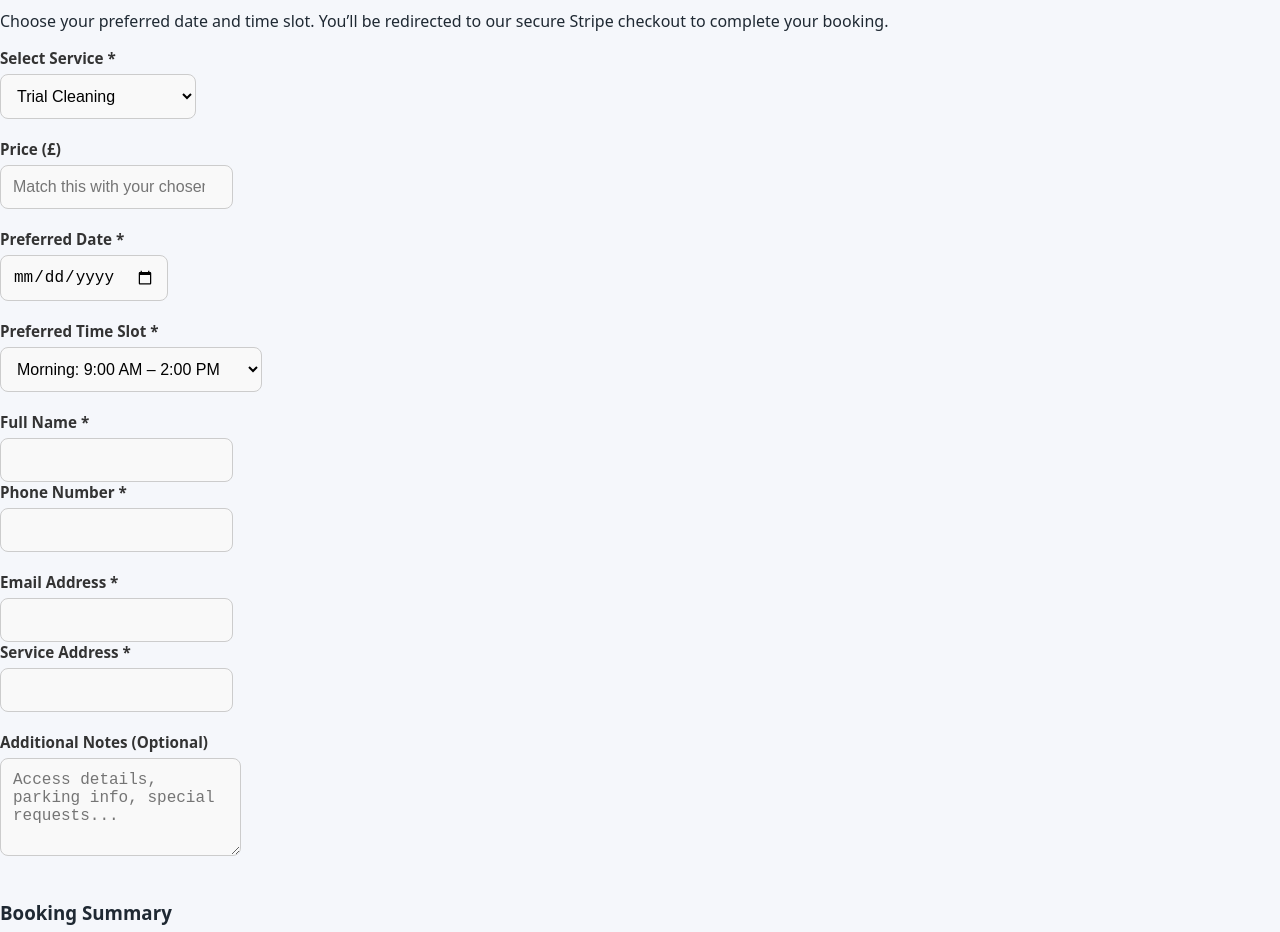
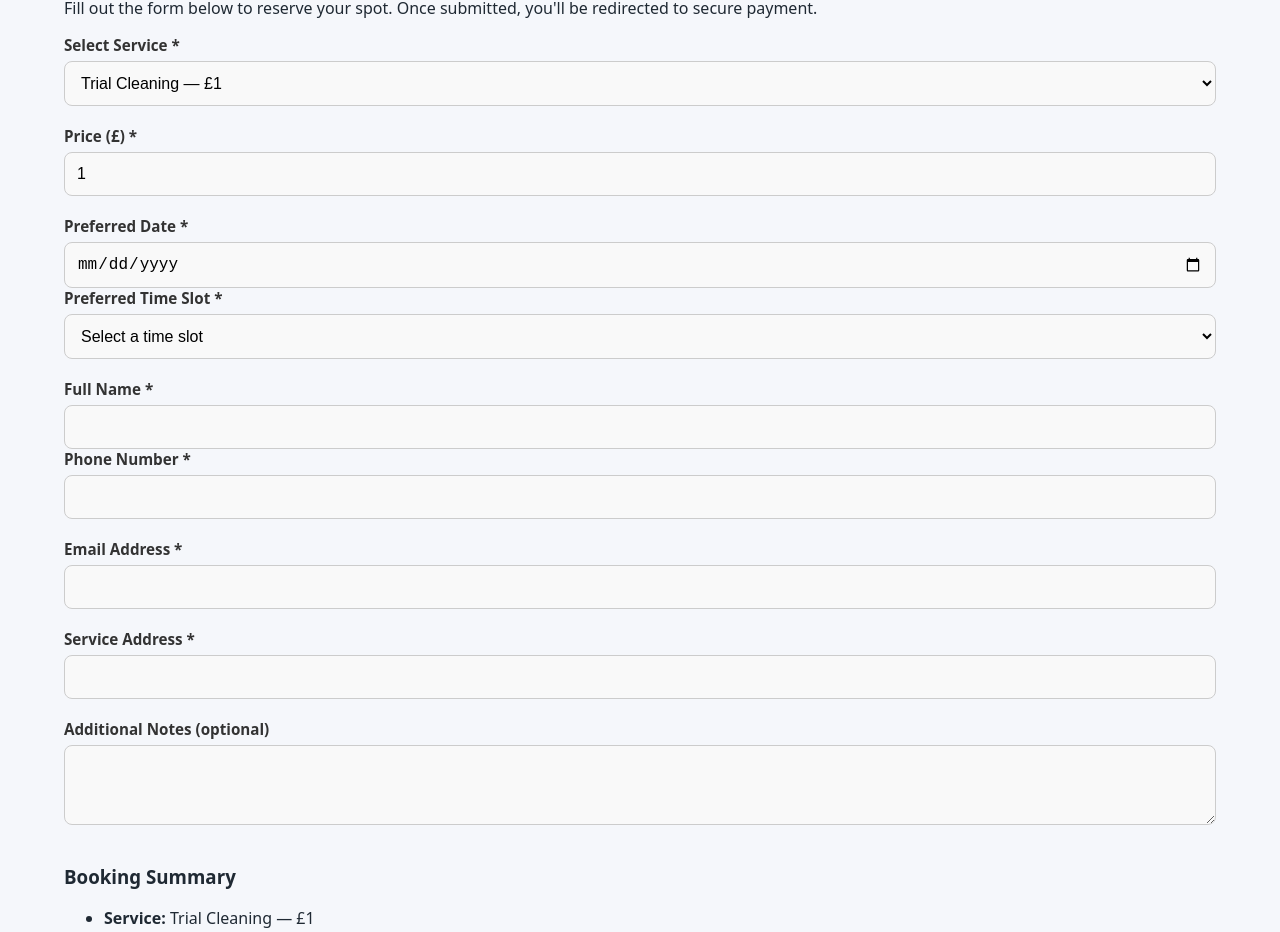
Before and after one commit to FastClean1/fastandclean-site, a React (Vite) app: page /book in a window 1280 px wide. Shown: the part 120-1052 px from the top of the page. Built offline with nearby package versions, Linux system fonts and the light colour scheme.

Commit message:
Update Book.jsx

```diff
--- a/src/Book.jsx
+++ b/src/Book.jsx
@@ -1,229 +1,217 @@
 import React, { useMemo, useState } from "react";
+import { useSearchParams } from "react-router-dom";
 import "./book.css";
 
+// Mappa servizio → link Stripe (pagamento dopo form)
+const PAYMENT_LINKS = {
+  "Trial Cleaning": "https://buy.stripe.com/3cI3cwb4qaozez5akE7N606",
+  "House Cleaning": "https://buy.stripe.com/eVq14o6Oa9kv8aH2Sc7N604",
+  "Office Cleaning": "https://buy.stripe.com/14A7sM6Oa1S38aHdwQ7N603",
+  "Garden Maintenance": "https://buy.stripe.com/6oU4gAgoK9kvaiP8cw7N602",
+  "Landscaping": "https://buy.stripe.com/eVqcN6dcy7cnaiPgJ27N601",
+  "Handyman Repairs": "https://buy.stripe.com/3cIfZib4qdALbmTfEY7N600",
+};
+
 export default function Book() {
-  // ---- CONFIGURA QUI (EmailJS + tuoi dati) --------------------
-  const EMAILJS_SERVICE_ID        = "YOUR_SERVICE_ID";          // es. "service_abc123"
-  const EMAILJS_TEMPLATE_OWNER_ID = "YOUR_TEMPLATE_OWNER_ID";   // template per l'email che ricevi tu
-  const EMAILJS_TEMPLATE_USER_ID  = "YOUR_TEMPLATE_USER_ID";    // template per l'email al cliente
-  const BUSINESS_EMAIL            = "fastandcleanoffice@gmail.com"; // fallback se serve
-  // -------------------------------------------------------------
+  const [sp] = useSearchParams();
+  const initialService = sp.get("service") || "Trial Cleaning";
+  const initialPrice = sp.get("price") || "1";
 
-  // Payment Links (forniti da te)
-  const links = useMemo(() => ({
-    "Trial Cleaning":     "https://buy.stripe.com/3cI3cwb4qaozez5akE7N606",  // £1
-    "House Cleaning":     "https://buy.stripe.com/eVq14o6Oa9kv8aH2Sc7N604",
-    "Office Cleaning":    "https://buy.stripe.com/14A7sM6Oa1S38aHdwQ7N603",
-    "Garden Maintenance": "https://buy.stripe.com/6oU4gAgoK9kvaiP8cw7N602",
-    "Landscaping":        "https://buy.stripe.com/eVqcN6dcy7cnaiPgJ27N601",
-    "Handyman Repairs":   "https://buy.stripe.com/3cIfZib4qdALbmTfEY7N600",
-  }), []);
+  const [selectedService, setSelectedService] = useState(initialService);
+  const [selectedPrice, setSelectedPrice] = useState(initialPrice);
+  const [date, setDate] = useState("");
+  const [timeSlot, setTimeSlot] = useState("");
+  const [fullName, setFullName] = useState("");
+  const [phone, setPhone] = useState("");
+  const [email, setEmail] = useState("");
+  const [address, setAddress] = useState("");
+  const [notes, setNotes] = useState("");
+  const [error, setError] = useState("");
 
-  // Opzioni form
-  const services = Object.keys(links);
-  const timeSlots = [
-    "Morning: 9:00 AM – 2:00 PM",
-    "Afternoon: 3:00 PM – 7:00 PM",
-  ];
+  const services = useMemo(
+    () => [
+      { name: "Trial Cleaning", price: 1 },
+      { name: "House Cleaning", price: 95 },
+      { name: "Office Cleaning", price: 120 },
+      { name: "Garden Maintenance", price: 65 },
+      { name: "Landscaping", price: 160 },
+      { name: "Handyman Repairs", price: 80 },
+    ],
+    []
+  );
 
-  // Stato form
-  const [selectedService, setSelectedService] = useState(services[0]);
-  const [price, setPrice]                 = useState(""); // visivo, non usato da Stripe Link
-  const [date, setDate]                   = useState("");
-  const [timeSlot, setTimeSlot]           = useState(timeSlots[0]);
-  const [fullName, setFullName]           = useState("");
-  const [email, setEmail]                 = useState("");
-  const [phone, setPhone]                 = useState("");
-  const [address, setAddress]             = useState("");
-  const [notes, setNotes]                 = useState("");
-  const [sending, setSending]             = useState(false);
-  const [error, setError]                 = useState("");
-
-  const payLink = links[selectedService];
-
-  async function handleSubmit(e) {
+  const handleSubmit = async (e) => {
     e.preventDefault();
     setError("");
 
-    if (!selectedService || !date || !timeSlot || !fullName || !email || !phone || !address) {
-      setError("Please fill in all required fields.");
+    try {
+      if (window.emailjs) {
+        await window.emailjs.send(
+          "YOUR_SERVICE_ID", // <-- sostituisci con il tuo
+          "YOUR_TEMPLATE_ID", // <-- sostituisci con il tuo
+          {
+            to_email: email,
+            service: selectedService,
+            price: `£${selectedPrice}`,
+            date,
+            timeSlot,
+            fullName,
+            phone,
+            address,
+            notes,
+          }
+        );
+      }
+    } catch (err) {
+      console.error("EmailJS error:", err);
+    }
+
+    const link = PAYMENT_LINKS[selectedService];
+    if (!link) {
+      setError("Payment link not found for this service.");
       return;
     }
 
-    if (!payLink) {
-      setError("Payment link not configured for this service.");
-      return;
-    }
-
-    setSending(true);
-
-    // Dati booking usati nelle email
-    const payload = {
-      service: selectedService,
-      price: price || "—",
-      date,
-      timeSlot,
-      fullName,
-      email,
-      phone,
-      address,
-      notes: notes || "—",
+    window.location.href = link;
   };
 
-    try {
-      // 1) Email a TE (owner)
-      await window.emailjs.send(
-        EMAILJS_SERVICE_ID,
-        EMAILJS_TEMPLATE_OWNER_ID,
-        {
-          // variabili da mappare nel template EmailJS
-          to_email: BUSINESS_EMAIL, // oppure fisso nel template
-          ...payload,
-        }
-      );
-
-      // 2) Email al CLIENTE (conferma)
-      await window.emailjs.send(
-        EMAILJS_SERVICE_ID,
-        EMAILJS_TEMPLATE_USER_ID,
-        {
-          to_email: email, // il destinatario è il cliente
-          ...payload,
-        }
-      );
-
-      // 3) Vai al pagamento Stripe (Payment Link)
-      window.location.href = payLink;
-    } catch (err) {
-      console.error(err);
-      setError("Email error. Please try again.");
-      setSending(false);
-    }
-  }
-
   return (
-    <div className="book-wrap">
+    <section className="book">
+      <div className="container container-narrow">
         <h1>Book Your Service</h1>
-      <p className="book-sub">
-        Choose your preferred date and time slot. You’ll be redirected to our secure Stripe checkout to complete your booking.
+        <p className="muted">
+          Fill out the form below to reserve your spot. Once submitted, you'll be
+          redirected to secure payment.
         </p>
 
         <form className="book-form" onSubmit={handleSubmit}>
-
-        <div className="field">
-          <label>Select Service *</label>
+          <label>
+            Select Service *
             <select
               value={selectedService}
-            onChange={(e) => setSelectedService(e.target.value)}
+              onChange={(e) => {
+                const s = services.find((x) => x.name === e.target.value);
+                setSelectedService(e.target.value);
+                if (s) setSelectedPrice(String(s.price));
+              }}
             >
-            {services.map(s => (
-              <option key={s} value={s}>{s}</option>
+              {services.map((s) => (
+                <option key={s.name} value={s.name}>
+                  {s.name} — £{s.price}
+                </option>
               ))}
             </select>
-        </div>
+          </label>
 
-        <div className="field">
-          <label>Price (£)</label>
+          <label>
+            Price (£) *
             <input
               type="number"
-            placeholder="Match this with your chosen package."
-            value={price}
-            onChange={(e) => setPrice(e.target.value)}
-            min="1"
+              min="0"
+              value={selectedPrice}
+              onChange={(e) => setSelectedPrice(e.target.value)}
+              required
             />
-        </div>
+          </label>
 
-        <div className="field">
-          <label>Preferred Date *</label>
+          <div className="grid-2">
+            <label>
+              Preferred Date *
               <input
                 type="date"
                 value={date}
                 onChange={(e) => setDate(e.target.value)}
                 required
               />
-        </div>
-
-        <div className="field">
-          <label>Preferred Time Slot *</label>
+            </label>
+            <label>
+              Preferred Time Slot *
               <select
                 value={timeSlot}
                 onChange={(e) => setTimeSlot(e.target.value)}
                 required
               >
-            {timeSlots.map(slot => (
-              <option key={slot} value={slot}>{slot}</option>
-            ))}
+                <option value="">Select a time slot</option>
+                <option>Morning: 9:00 AM – 2:00 PM</option>
+                <option>Afternoon: 3:00 PM – 7:00 PM</option>
               </select>
+            </label>
           </div>
 
           <div className="grid-2">
-          <div className="field">
-            <label>Full Name *</label>
+            <label>
+              Full Name *
               <input
                 type="text"
                 value={fullName}
                 onChange={(e) => setFullName(e.target.value)}
                 required
               />
-          </div>
-          <div className="field">
-            <label>Phone Number *</label>
+            </label>
+            <label>
+              Phone Number *
               <input
                 type="tel"
                 value={phone}
                 onChange={(e) => setPhone(e.target.value)}
                 required
               />
-          </div>
+            </label>
           </div>
 
-        <div className="grid-2">
-          <div className="field">
-            <label>Email Address *</label>
+          <label>
+            Email Address *
             <input
               type="email"
               value={email}
               onChange={(e) => setEmail(e.target.value)}
               required
             />
-          </div>
-          <div className="field">
-            <label>Service Address *</label>
+          </label>
+
+          <label>
+            Service Address *
             <input
               type="text"
               value={address}
               onChange={(e) => setAddress(e.target.value)}
               required
             />
-          </div>
-        </div>
+          </label>
 
-        <div className="field">
-          <label>Additional Notes (Optional)</label>
+          <label>
+            Additional Notes (optional)
             <textarea
-            rows="4"
               value={notes}
               onChange={(e) => setNotes(e.target.value)}
-            placeholder="Access details, parking info, special requests..."
-          />
-        </div>
+            ></textarea>
+          </label>
 
           <div className="summary">
             <h3>Booking Summary</h3>
-          <p><strong>Service:</strong> {selectedService}{price ? ` – £${price}` : ""}</p>
-          <p><strong>Date:</strong> {date || "—"}</p>
-          <p><strong>Time Slot:</strong> {timeSlot || "—"}</p>
-          {!payLink && (
-            <p className="warn">Payment link not configured for this service.</p>
-          )}
+            <ul>
+              <li>
+                <strong>Service:</strong> {selectedService} — £{selectedPrice}
+              </li>
+              <li>
+                <strong>Date:</strong> {date || "Select a date"}
+              </li>
+              <li>
+                <strong>Time Slot:</strong> {timeSlot || "Select a time slot"}
+              </li>
+              <li>
+                <strong>Customer:</strong> {fullName || "Your name"}
+              </li>
+            </ul>
           </div>
 
           {error && <p className="error">{error}</p>}
 
-        <button type="submit" className="btn-primary" disabled={sending || !payLink}>
-          {sending ? "Sending..." : "Proceed to Payment"}
+          <button type="submit" className="btn btn-primary btn-full">
+            Proceed to Payment
           </button>
         </form>
       </div>
+    </section>
   );
 }
```
Lines whose indentation alone changed are shown as unchanged.
